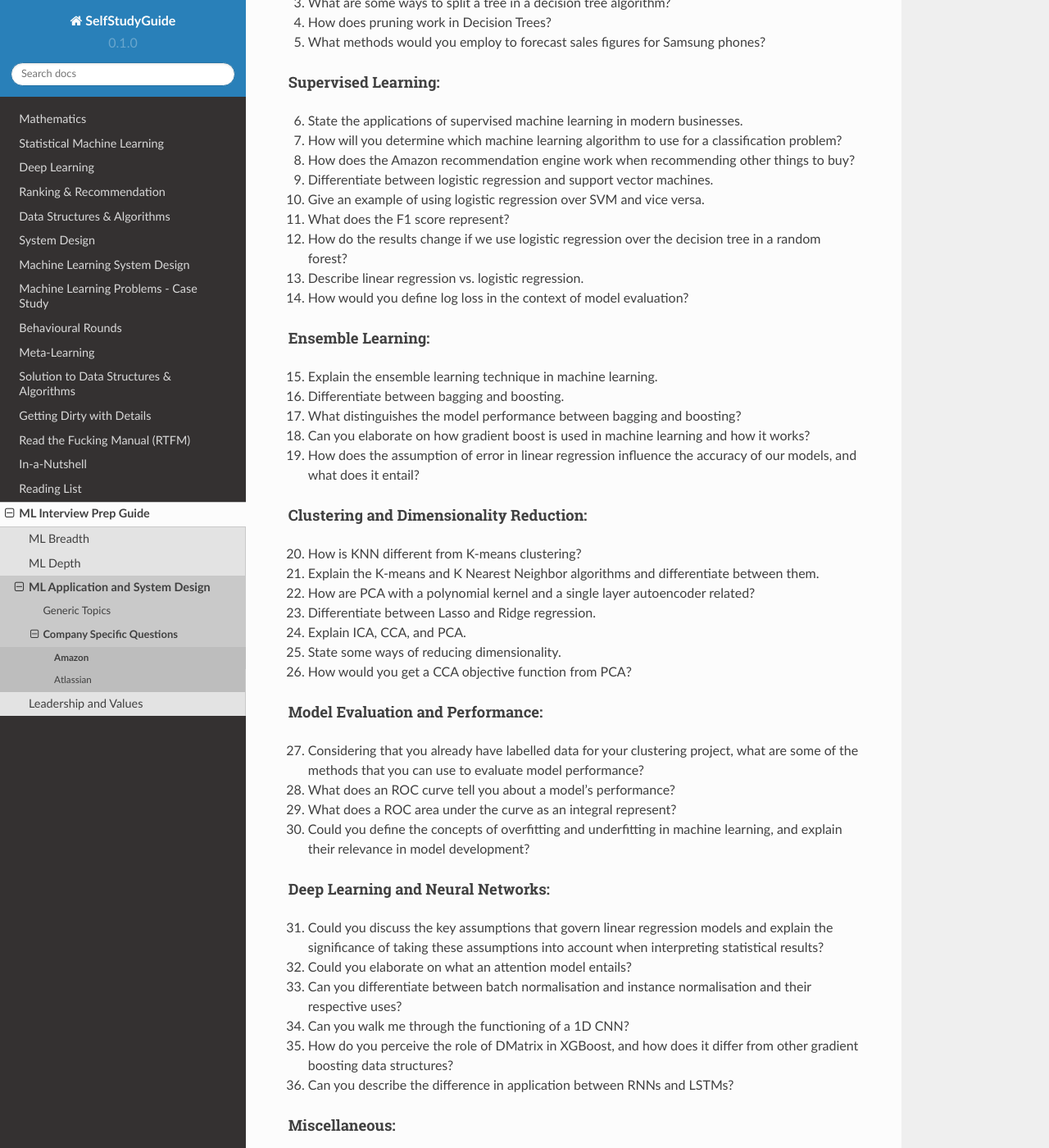
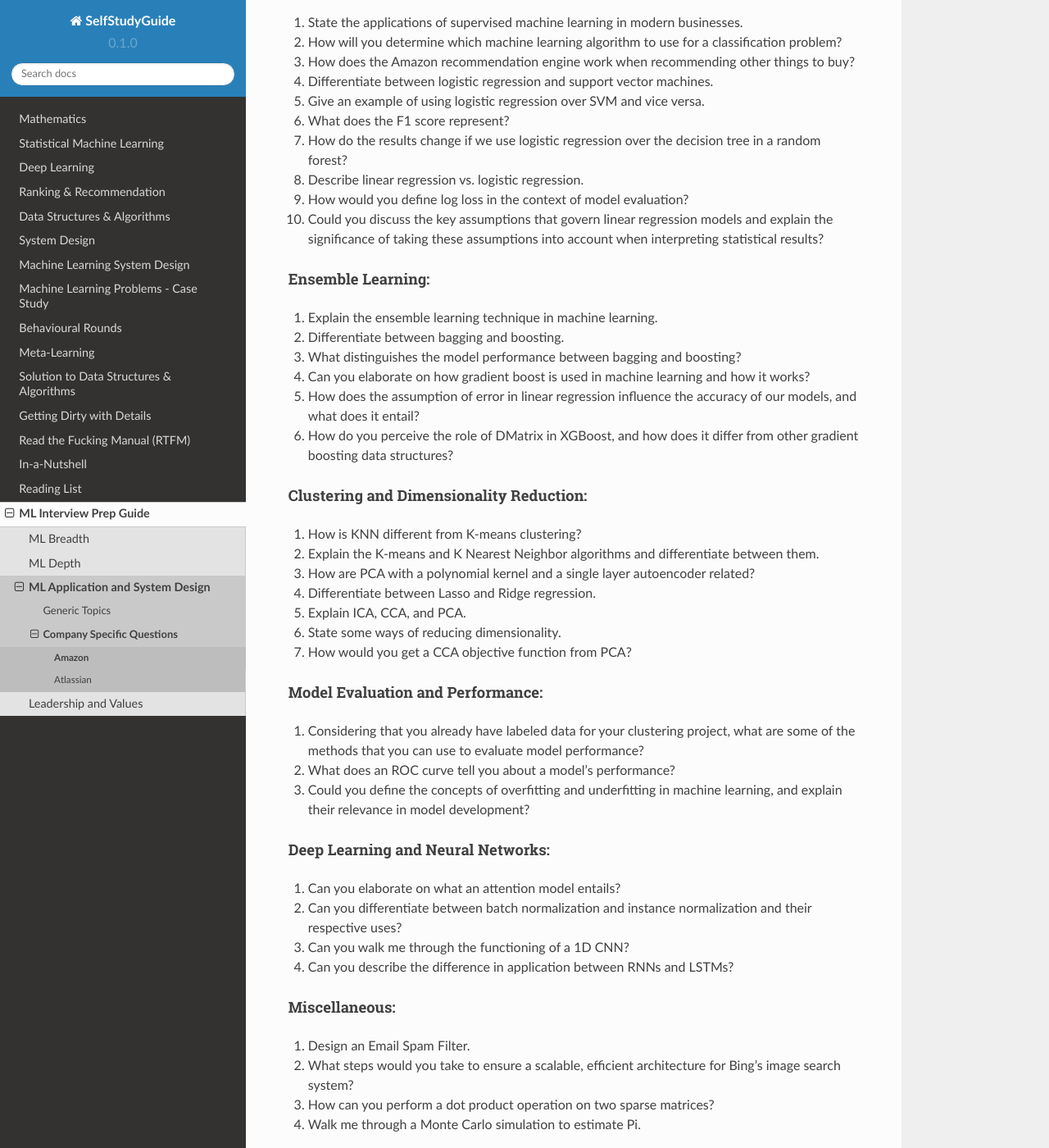
Before and after one commit to uselesstechjunks/leetcode, a Sphinx documentation site: the page built from docs/source/interviews/company/amzn.rst, in a window 1280 px wide and 1400 px high, scrolled down 1716 px. Shown: the whole window at 82% size. Built offline with Sphinx 7.4.7 and the Read the Docs theme 2.0.0, drawn with Linux system fonts in a browser that asks for light colours; some of the changed text lies outside the part shown.

Commit message:
Update amzn.rst (#147)
* Update amzn.rst

* Update amzn.rst

```diff
--- a/docs/source/interviews/company/amzn.rst
+++ b/docs/source/interviews/company/amzn.rst
@@ -37,7 +34,6 @@ Expectation: Candidates are expected to exhibit mastery in their specific area o
 - Deep Dives: Evaluation should examine whether candidates delved deeply into projects where relevant, such as investigating outliers, misclassified examples, and edge cases.
 - Model Evaluation: Candidates should elaborate on how they evaluated their models, including rationale behind specific trade-offs and methods used to identify key model dynamics.
 - Fundamentals: Assessment should cover candidates' understanding of the fundamental principles in their field.
-- The Science (AS/RS) job family encompasses a broad spectrum of disciplines. It's crucial to identify candidates' potential areas of expertise through resume review and phone screening to ensure proper interview allocation, as not every interviewer may have expertise in every RS domain.
 
 Scrapped from the Internet
 ==========================================================================
@@ -51,56 +47,55 @@ Data Preprocessing and Handling:
 
 Supervised Learning:
 --------------------------------------------------------------------------
-6. State the applications of supervised machine learning in modern businesses.
-7. How will you determine which machine learning algorithm to use for a classification problem?
-8. How does the Amazon recommendation engine work when recommending other things to buy?
-9. Differentiate between logistic regression and support vector machines.
-10. Give an example of using logistic regression over SVM and vice versa.
-11. What does the F1 score represent?
-12. How do the results change if we use logistic regression over the decision tree in a random forest?
-13. Describe linear regression vs. logistic regression.
-14. How would you define log loss in the context of model evaluation?
+1. State the applications of supervised machine learning in modern businesses.
+2. How will you determine which machine learning algorithm to use for a classification problem?
+3. How does the Amazon recommendation engine work when recommending other things to buy?
+4. Differentiate between logistic regression and support vector machines.
+5. Give an example of using logistic regression over SVM and vice versa.
+6. What does the F1 score represent?
+7. How do the results change if we use logistic regression over the decision tree in a random forest?
+8. Describe linear regression vs. logistic regression.
+9. How would you define log loss in the context of model evaluation?
+10. Could you discuss the key assumptions that govern linear regression models and explain the significance of taking these assumptions into account when interpreting statistical results?
 
 Ensemble Learning:
 --------------------------------------------------------------------------
-15. Explain the ensemble learning technique in machine learning.
-16. Differentiate between bagging and boosting.
-17. What distinguishes the model performance between bagging and boosting?
-18. Can you elaborate on how gradient boost is used in machine learning and how it works?
-19. How does the assumption of error in linear regression influence the accuracy of our models, and what does it entail?
+1. Explain the ensemble learning technique in machine learning.
+2. Differentiate between bagging and boosting.
+3. What distinguishes the model performance between bagging and boosting?
+4. Can you elaborate on how gradient boost is used in machine learning and how it works?
+5. How does the assumption of error in linear regression influence the accuracy of our models, and what does it entail?
+6. How do you perceive the role of DMatrix in XGBoost, and how does it differ from other gradient boosting data structures?
 
 Clustering and Dimensionality Reduction:
 --------------------------------------------------------------------------
-20. How is KNN different from K-means clustering?
-21. Explain the K-means and K Nearest Neighbor algorithms and differentiate between them.
-22. How are PCA with a polynomial kernel and a single layer autoencoder related?
-23. Differentiate between Lasso and Ridge regression.
-24. Explain ICA, CCA, and PCA.
-25. State some ways of reducing dimensionality.
-26. How would you get a CCA objective function from PCA?
+1. How is KNN different from K-means clustering?
+2. Explain the K-means and K Nearest Neighbor algorithms and differentiate between them.
+3. How are PCA with a polynomial kernel and a single layer autoencoder related?
+4. Differentiate between Lasso and Ridge regression.
+5. Explain ICA, CCA, and PCA.
+6. State some ways of reducing dimensionality.
+7. How would you get a CCA objective function from PCA?
 
 Model Evaluation and Performance:
 --------------------------------------------------------------------------
-27. Considering that you already have labelled data for your clustering project, what are some of the methods that you can use to evaluate model performance?
-28. What does an ROC curve tell you about a model’s performance?
-29. What does a ROC area under the curve as an integral represent?
-30. Could you define the concepts of overfitting and underfitting in machine learning, and explain their relevance in model development?
+1. Considering that you already have labeled data for your clustering project, what are some of the methods that you can use to evaluate model performance?
+2. What does an ROC curve tell you about a model’s performance?
+3. Could you define the concepts of overfitting and underfitting in machine learning, and explain their relevance in model development?
 
 Deep Learning and Neural Networks:
 --------------------------------------------------------------------------
-31. Could you discuss the key assumptions that govern linear regression models and explain the significance of taking these assumptions into account when interpreting statistical results?
-32. Could you elaborate on what an attention model entails?
-33. Can you differentiate between batch normalisation and instance normalisation and their respective uses?
-34. Can you walk me through the functioning of a 1D CNN?
-35. How do you perceive the role of DMatrix in XGBoost, and how does it differ from other gradient boosting data structures?
-36. Can you describe the difference in application between RNNs and LSTMs?
+1. Can you elaborate on what an attention model entails?
+2. Can you differentiate between batch normalization and instance normalization and their respective uses?
+3. Can you walk me through the functioning of a 1D CNN?
+4. Can you describe the difference in application between RNNs and LSTMs?
 
 Miscellaneous:
 --------------------------------------------------------------------------
-37. Design an Email Spam Filter.
-38. What steps would you take to ensure a scalable, efficient architecture for Bing's image search system?
-39. How can you perform a dot product operation on two sparse matrices?
-40. Walk me through a Monte Carlo simulation to estimate Pi.
+1. Design an Email Spam Filter.
+2. What steps would you take to ensure a scalable, efficient architecture for Bing’s image search system?
+3. How can you perform a dot product operation on two sparse matrices?
+4. Walk me through a Monte Carlo simulation to estimate Pi.
 
 **************************************************************************
 Interview Experience (Scrapped from the Internet)
```
Also changed, not shown: other parts of docs/source/interviews/company/amzn.rst (+1 -4 lines).
